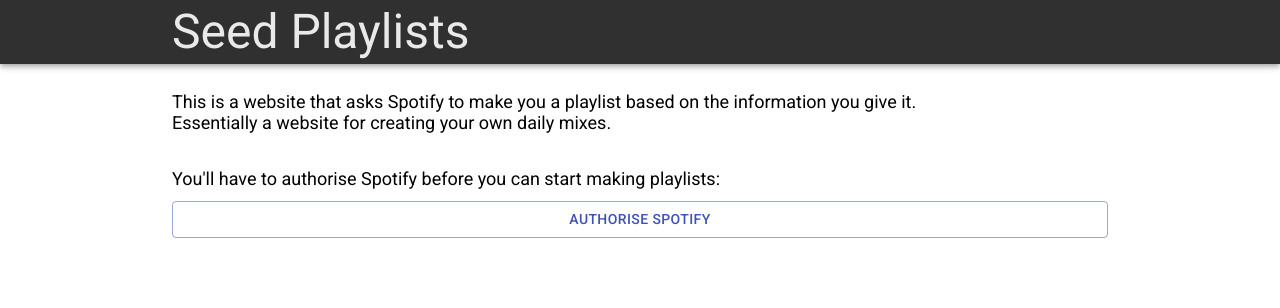
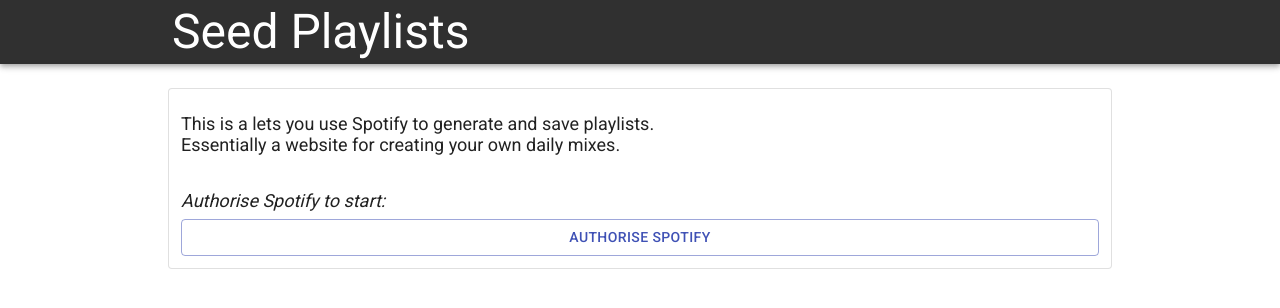
Before and after one commit to jacobcolyvan/seed-playlist, a React (Create React App) app: page / in a window 1280 px wide. Shown: the top 308 px of the page. Built offline with nearby package versions, Linux system fonts and the light colour scheme; no server answers.

Commit message:
added Paper bg to .main; updated SelectMode; minor styling

```diff
--- a/src/App.js
+++ b/src/App.js
@@ -7,6 +7,7 @@
 import './App.scss';
 import theme from './theme';
 import { ThemeProvider } from '@material-ui/core/styles';
+import Paper from '@material-ui/core/Paper';
 
 import {
   BrowserRouter as Router,
@@ -25,7 +26,8 @@
       <ThemeProvider theme={theme}>
         <Router>
           <Navbar />
-          <Container maxWidth='md' style={{ padding: '0 12px' }}>
+          <Container maxWidth='md' style={{ padding: '0 8px' }}>
+            <Paper variant='outlined' style={{padding: '12px', margin:'24px 0'}}>
               <Switch>
                 <Route
                   exact
@@ -55,6 +57,7 @@
 
                 <Redirect to='/' />
               </Switch>
+            </Paper>
           </Container>
         </Router>
       </ThemeProvider>
--- a/src/App.scss
+++ b/src/App.scss
@@ -1,7 +1,4 @@
 * {
-  /* background-color: #222222;
-  color: #ffffff; */
-
   font-family: 'Roboto';
   margin: 0;
   padding: 0;
@@ -46,6 +43,10 @@
   padding-bottom: 16px;
 }
 
+#auth-info {
+  margin-top: 12px;
+}
+
 // #auth-page {
 //   height: 100vh;
 //   display:flex;
--- a/src/components/Form.js
+++ b/src/components/Form.js
@@ -14,7 +14,7 @@
   const [artistSeed, setArtistSeed] = useState(undefined);
   const [trackSeed, setTrackSeed] = useState(undefined);
   const [activeParams, setActiveParams] = useState([]);
-  const [mode, setMode] = useState(false)
+  const [mode, setMode] = useState(undefined)
   const [artistSearchOptions, setArtistSearchOptions] = useState([]);
   const [trackSearchOptions, setTrackSearchOptions] = useState([]);
 
@@ -175,9 +175,7 @@
         <Input title='energy' saveParam={saveActiveParam} limit={1} />
         <Input title='liveness' saveParam={saveActiveParam} limit={1} />
         <Input title='speechiness' saveParam={saveActiveParam} limit={1} />
-        {/* </div> */}
 
-        {/* <br/><br/> */}
         <hr/>
         <p>These have ranges as described (not required).</p>
         <Input title='popularity' saveParam={saveActiveParam} limit={100} />
@@ -185,9 +183,7 @@
         <Input title='key' saveParam={saveActiveParam} limit={11} />
         <SelectMode setMode={setMode} mode={mode} />
 
-        {/* loudness -60 - 0; mode = 0 or 1 */}
         {/* <Input title='loudness' saveParam={saveActiveParam} limit={1}/> */}
-        {/* <Input title='mode' saveParam={saveActiveParam} limit={1}/> */}
 
         <br/><br/>
         <Button variant='outlined' color='primary' fullWidth onClick={onSubmit}>
--- a/src/components/Input.js
+++ b/src/components/Input.js
@@ -14,7 +14,7 @@
         onChange={(e) => {
           saveParam(title, e.target.value, limit);
         }}
-        style={{ flex: 1, margin: '4px 20px 0 0', color: 'white' }}
+        style={{ flex: 1, margin: '4px 20px 0 0', color: 'white'}}
       />
     </>
   );
--- a/src/components/InputSeed.js
+++ b/src/components/InputSeed.js
@@ -3,7 +3,7 @@
 import Autocomplete from '@material-ui/lab/Autocomplete';
 // import CircularProgress from '@material-ui/core/CircularProgress';
 
-const InputSeed = ({ title, seedValue, setSeedValue, searchSpotify, searchOptions, type }) => {
+const InputSeed = ({ title, setSeedValue, searchSpotify, searchOptions, type }) => {
 
   return (
     <div>
--- a/src/components/Navbar.js
+++ b/src/components/Navbar.js
@@ -13,18 +13,15 @@
         style={{ backgroundColor: '#303030', padding: '4px 0' }}
       >
         <Container maxWidth='md' style={{ padding: '0 12px' }} >
-          {/* <button onCLick={() => {history.push('/')}} > */}
           <Typography
             variant='h3'
-            style={{ color: '#e9e9e9' }}
+            style={{ color: 'white' }}
             onClick={() => {history.push('/')}}
           >
             Seed Playlists
           </Typography>
-          {/* </button> */}
         </Container>
       </AppBar>
-      <br />
     </>
   );
 };
--- a/src/components/SelectMode.js
+++ b/src/components/SelectMode.js
@@ -1,46 +1,50 @@
-import React from 'react'
+import React from 'react';
 // import Select from '@material-ui/core/Select';
 // import MenuItem from '@material-ui/core/Select'
 // import FormControl from '@material-ui/core/FormControl';
 // import InputLabel from '@material-ui/core/InputLabel';
+import Select from '@material-ui/core/Select';
+import MenuItem from '@material-ui/core/MenuItem';
+import InputLabel from '@material-ui/core/InputLabel';
+import FormControl from '@material-ui/core/FormControl';
 
-const SelectMode = ({mode, setMode}) => {
+const SelectMode = ({ mode, setMode }) => {
   return (
-    <div id='select-mode' >
-      <select
-          value={mode}
-          onChange={(e) => {
-            setMode(e.target.value);
-          }}
-          style={{ margin: '12px 0', width: '100%', height: '32px'}}
-        >
-          <option defaultValue value='false'>Doesn't matter</option>
-          <option value='0'>
-            Major
-          </option>
-          <option value='1'>Minor</option>
-        </select>
+    <div>
+      <FormControl fullWidth>
+      <InputLabel id="mode-select-label" >Select Mode (major/minor)</InputLabel>
+      <Select
+        labelId='Select a Mode (major/minor)'
+        id='mode-select'
+        value={mode}
+        onChange={setMode}
+        // fullWidth
+        // variant='outlined'
+      >
+        <MenuItem value={false}>Doesn't matter</MenuItem>
+        <MenuItem value={'1'}>Major</MenuItem>
+        <MenuItem value={'0'}>Minor</MenuItem>
+      </Select>
+      </FormControl>
     </div>
-  )
-}
+  );
+};
 
-export default SelectMode
+export default SelectMode;
 
 
-
-// {<FormControl fullWidth>
-//         <InputLabel id="demo-simple-select-label">Select Major/Minor</InputLabel>
-//       <Select
-//           labelId="Select Major/Minor"
-//           id="select-mode"
-//           // defaultValue=''
-//           value={mode}
-//           onChange={(e) => {setMode(e.target.value)}}
-//           // fullWidth
-//           style={{ margin: '8px 0'}}
-//         >
-//           <MenuItem value='false' >Doesn't matter</MenuItem>
-//           <MenuItem value='1' >Major</MenuItem>
-//           <MenuItem value='0' >Minor</MenuItem>
-//         </Select>
-//       </FormControl>}
+    // <div id='select-mode' >
+    //   <select
+    //       value={mode}
+    //       onChange={(e) => {
+    //         setMode(e.target.value);
+    //       }}
+    //       style={{ margin: '12px 0', width: '100%', height: '32px'}}
+    //     >
+    //       <option defaultValue value='false'>Doesn't matter</option>
+    //       <option value='0'>
+    //         Major
+    //       </option>
+    //       <option value='1'>Minor</option>
+    //     </select>
+    // </div>
--- a/src/components/SpotifyAuth.js
+++ b/src/components/SpotifyAuth.js
@@ -10,16 +10,13 @@
 
   return (
     <div id='auth-page'>
-      <div>
-        <p>
-          This is a website that asks Spotify to make you a playlist based on
-          the information you give it. <br />
+      <p id='auth-info'>
+        This is a lets you use Spotify to generate and save playlists. <br />
         Essentially a website for creating your own daily mixes.
       </p>
       <br />
-        <p style={{ margin: '8px 0 12px 0'}}>
-          You'll have to authorise Spotify before you can start making
-          playlists:
+      <p>
+        <i>Authorise Spotify to start:</i>
       </p>
 
       <a
@@ -34,7 +31,6 @@
         </Button>
       </a>
     </div>
-    </div>
   );
 };
 
```
Lines whose indentation alone changed are shown as unchanged.
